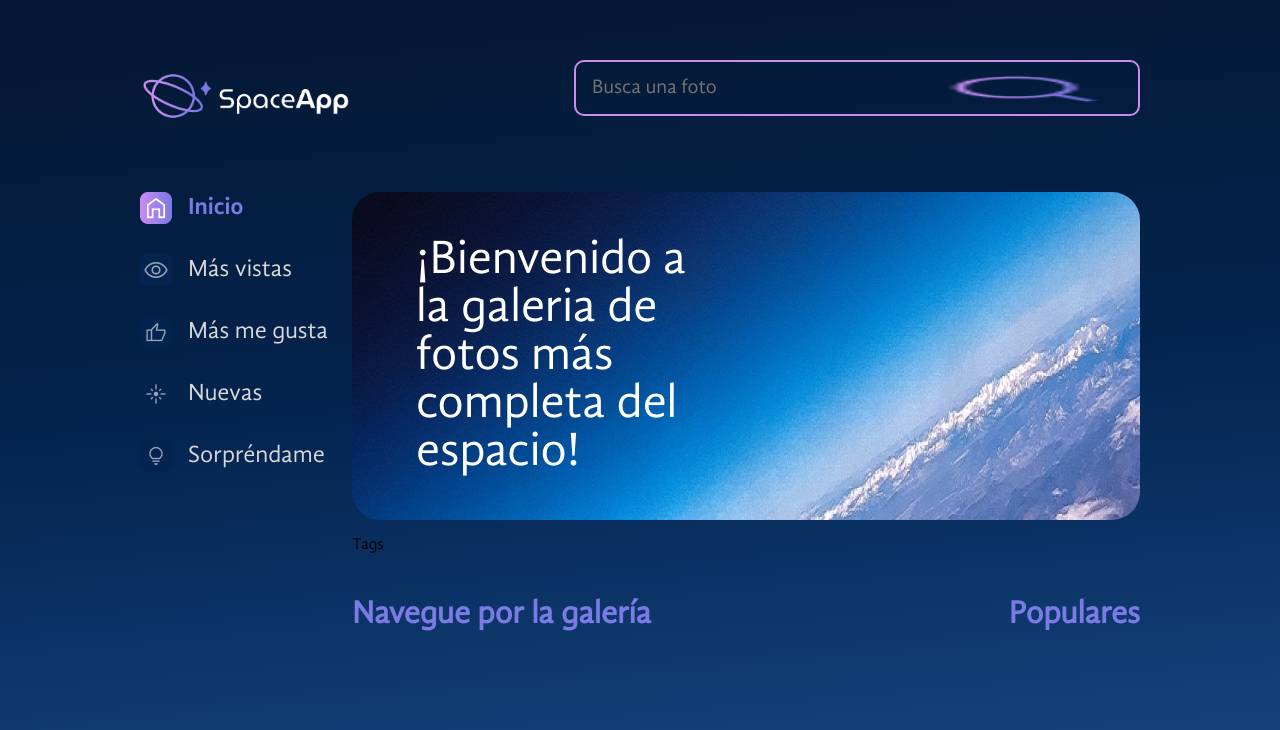
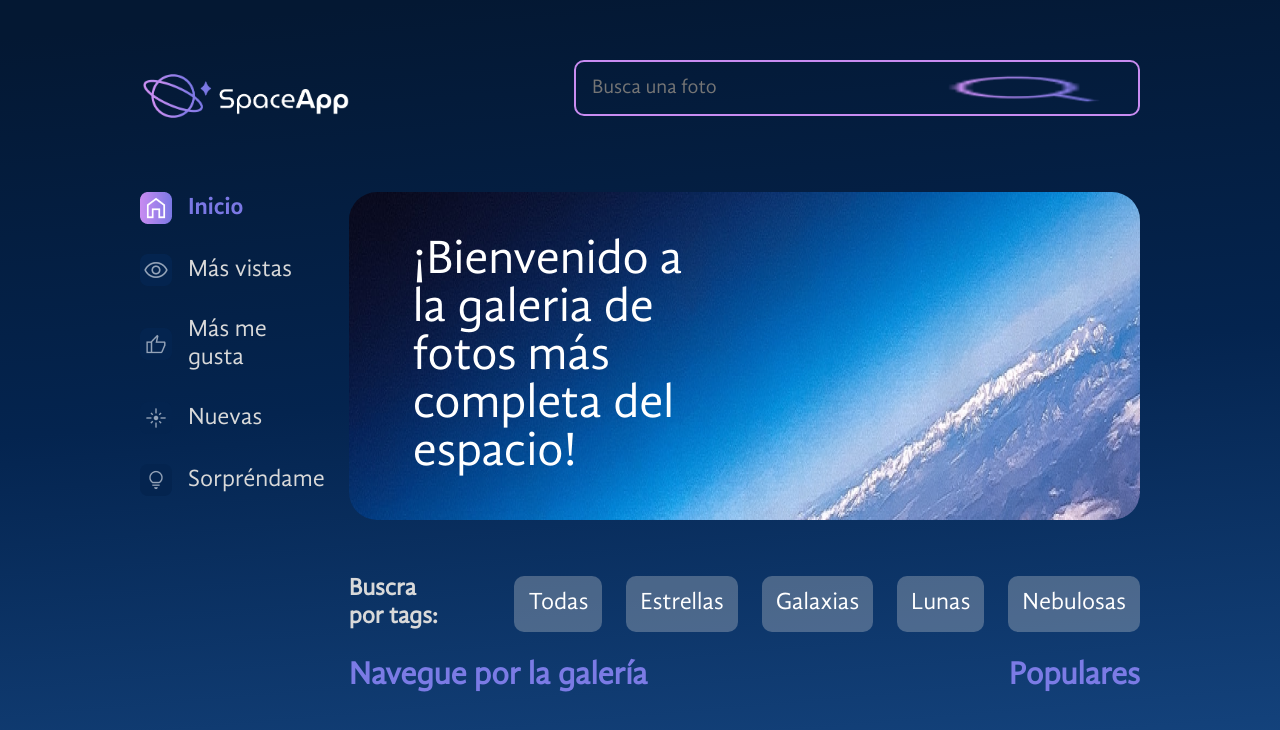
Before and after one commit to LuisFerVR/space-app, a React (Vite) app: page / in a window 1280 px wide. Shown: the top 730 px of the page. Built offline with nearby package versions, Linux system fonts and the light colour scheme.

Commit message:
Estilización de las tags

```diff
--- a/src/components/Galeria/Tags/index.jsx
+++ b/src/components/Galeria/Tags/index.jsx
@@ -1,5 +1,47 @@
-const Tag=()=>{
-    return <p>Tags</p>
+import styled from "styled-components"
+import tags from "./tags.json"
+const TagContainer = styled.section`
+    display:flex;
+    align-items:center;
+    gap:64px;
+    margin-top:56px;
+`
+const TagTitulo = styled.h3`
+    font-size:24px;
+    color:#D9D9D9;
+    margin:0px;
+`
+
+const Tag = styled.button`
+    font-size:24px;
+    color: #FFFFFF;
+    background-color:rgba(217,217,217,0.3);
+    border-radius:10px;
+    cursor:pointer;
+    transition: background-color 0.3s ease;
+    padding:12px;
+    box-sizing:border-box;
+    border: 2px solid transparent;
+    &:hover{
+        border-color:#c98cf1;
+    }
+`
+const Div = styled.div`
+    display:flex;
+    gap:24px;
+    justify-content:end;
+`
+const Tags=()=>{
+    return <>
+    <TagContainer>
+        <TagTitulo>Buscra por tags: </TagTitulo>
+        <Div>
+            {tags.map(tag=>{
+                return <Tag key={tag.id}>{tag.titulo}</Tag>
+            })}
+        </Div>
+    </TagContainer>
+    </>
 }
 
-export default Tag
+export default Tags
--- /dev/null
+++ b/src/components/Galeria/Tags/tags.json
@@ -0,0 +1,23 @@
+
+[
+    {
+        "id": 0,
+        "titulo": "Todas"
+    },
+    {
+        "id": 1,
+        "titulo": "Estrellas"
+    },
+    {
+        "id": 2,
+        "titulo": "Galaxias"
+    },
+    {
+        "id": 3,
+        "titulo": "Lunas"
+    },
+    {
+        "id": 4,
+        "titulo": "Nebulosas"
+    }
+]
```
